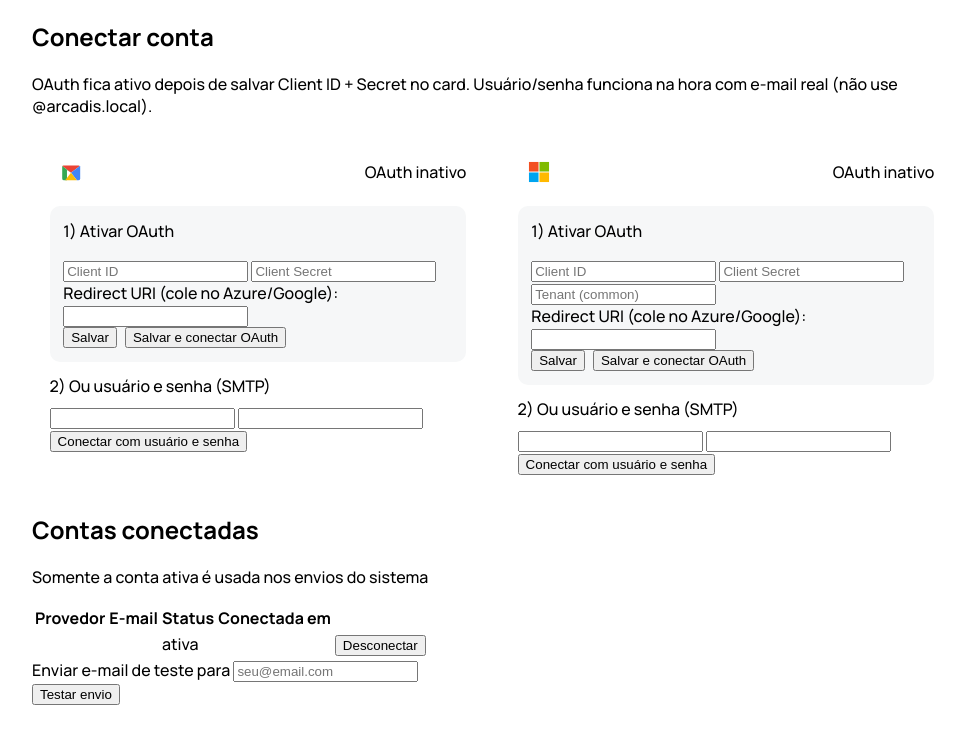
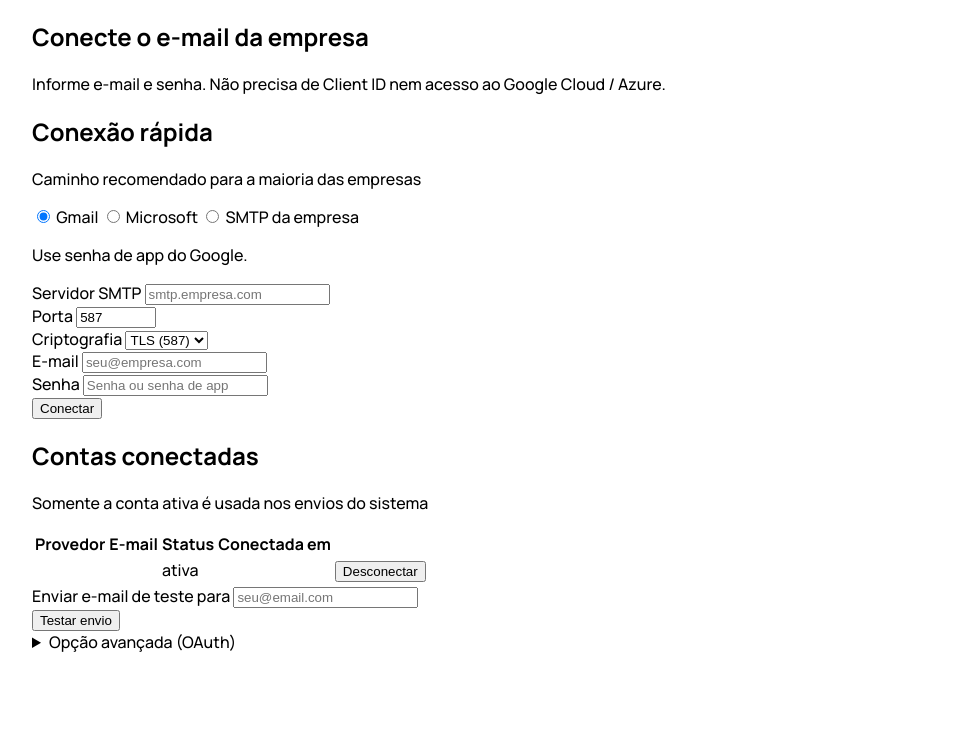
Before and after one commit to dancacarajas/corredornorte, a PHP site: the page made by app/Views/rh/email/index.php in a window 1280 px wide. Shown: the part 60-805 px from the top of the page, without its empty margins (148-1113 px from the left). After the commit the page ends 712 px from the top, so only its background shows below. Run offline with PHP 8.4, Linux system fonts and the light colour scheme; the template is opened without the code that fills it: most values are stand-ins (such as "Sample title", 1, 10 or a date in 2020); data that the repository does not hold is empty.

Commit message:
Simplifica a configuração de e-mail: SMTP primeiro, OAuth avançado.
Conexão rápida com Gmail, Microsoft ou SMTP corporativo sem Client ID.

Co-authored-by: Cursor <cursoragent@cursor.com>

```diff
--- a/app/Views/rh/email/index.php
+++ b/app/Views/rh/email/index.php
@@ -13,7 +13,7 @@ use App\Helpers\View;
 
 $msgs = [
     'conectado' => 'Conta conectada com sucesso.',
-    'smtp' => 'Conta conectada com usuário e senha (SMTP validado).',
+    'smtp' => 'Conta conectada com e-mail e senha (SMTP validado).',
     'desconectado' => 'Conta desconectada.',
     'ativa' => 'Conta definida como ativa para envios.',
     'teste' => 'E-mail de teste enviado.',
@@ -21,31 +21,40 @@ $msgs = [
     'config_microsoft' => 'Credenciais da Microsoft salvas. OAuth liberado.',
 ];
 
-$cards = [
+$oauthCards = [
     'gmail' => [
         'title' => 'Gmail',
         'subtitle' => 'Google Workspace / conta pessoal',
         'cfg' => $gmail,
-        'smtp' => $smtpGmail,
-        'oauth_label' => 'Conectar com Google (OAuth)',
+        'oauth_label' => 'Conectar com Google',
         'help' => 'Google Cloud Console → Credenciais OAuth (tipo Web) + Gmail API.',
-        'email_ph' => 'seu@gmail.com',
-        'pass_ph' => 'Senha de app do Google',
     ],
     'microsoft' => [
         'title' => 'Microsoft',
         'subtitle' => 'Outlook / Microsoft 365',
         'cfg' => $microsoft,
-        'smtp' => $smtpMicrosoft,
-        'oauth_label' => 'Conectar com Microsoft (OAuth)',
-        'help' => 'Recomendado: OAuth. Azure Portal → Registros de aplicativo → permissões Graph Mail.Send + User.Read + offline_access. Cole o Redirect URI abaixo.',
-        'email_ph' => 'seu@outlook.com ou @empresa.com',
-        'pass_ph' => 'Senha (muitas contas Microsoft bloqueiam SMTP)',
+        'oauth_label' => 'Conectar com Microsoft',
+        'help' => 'Azure Portal → Registros de aplicativo → Mail.Send + User.Read + offline_access.',
     ],
+];
+
+$hints = [
+    'gmail' => (string) (($smtpGmail['hint'] ?? '') ?: 'Use senha de app do Google.'),
+    'microsoft' => (string) (($smtpMicrosoft['hint'] ?? '') ?: 'Se a senha falhar, use SMTP da TI ou OAuth avançado.'),
+    'smtp' => 'Peça à TI: servidor, porta e criptografia. Não precisa de Client ID.',
 ];
 
 $smtpBloqueadoMs = is_string($flashErro ?? null)
     && (str_contains((string) $flashErro, '535') || str_contains((string) $flashErro, 'recusou usuário/senha'));
+
+$provedorLabel = static function (string $p): string {
+    return match ($p) {
+        'gmail' => 'Gmail',
+        'microsoft' => 'Microsoft',
+        'smtp' => 'SMTP empresa',
+        default => ucfirst($p),
+    };
+};
 ?>
 
 <?php if (!$dbOk): ?>
@@ -59,104 +68,87 @@ $smtpBloqueadoMs = is_string($flashErro ?? null)
     <div class="alert alert-danger">
         <?= View::e((string) $flashErro) ?>
         <?php if ($smtpBloqueadoMs): ?>
-            <div style="margin-top:.75rem;">
-                <a class="btn btn-primary btn-sm" href="#microsoft">Ir para OAuth Microsoft</a>
+            <div style="margin-top:.75rem;display:flex;gap:.5rem;flex-wrap:wrap;">
+                <a class="btn btn-secondary btn-sm" href="#conexao-rapida" onclick="document.getElementById('prov-smtp')?.click()">Usar SMTP da empresa</a>
+                <a class="btn btn-primary btn-sm" href="#oauth-avancado">Abrir OAuth avançado</a>
             </div>
         <?php endif; ?>
     </div>
 <?php endif; ?>
 
+<section class="card email-hero" id="conexao-rapida">
+    <div class="card-body">
+        <h2>Conecte o e-mail da empresa</h2>
+        <p>Informe e-mail e senha. Não precisa de Client ID nem acesso ao Google Cloud / Azure.</p>
+    </div>
+</section>
+
 <section class="card">
     <div class="card-header">
         <div>
-            <h2 class="card-title">Conectar conta</h2>
-            <p class="card-subtitle">
-                OAuth fica ativo depois de salvar Client ID + Secret no card.
-                Usuário/senha funciona na hora com e-mail real (não use @arcadis.local).
-            </p>
+            <h2 class="card-title">Conexão rápida</h2>
+            <p class="card-subtitle">Caminho recomendado para a maioria das empresas</p>
         </div>
     </div>
-    <div class="card-body" style="display:grid;gap:1rem;grid-template-columns:repeat(auto-fit,minmax(300px,1fr));">
-        <?php foreach ($cards as $key => $card): ?>
-            <?php
-            $cfg = $card['cfg'] ?? [];
-            $ready = $dbOk && !empty($cfg['configured']);
-            ?>
-            <div id="<?= View::e($key) ?>" style="border:1px solid var(--border);border-radius:12px;padding:1.1rem;display:flex;flex-direction:column;gap:.85rem;">
-                <div style="display:flex;align-items:center;justify-content:space-between;gap:.75rem;">
-                    <div style="display:flex;align-items:center;gap:.75rem;">
-                        <?php if ($key === 'gmail'): ?>
-                            <div style="width:42px;height:42px;border-radius:10px;background:#fff;border:1px solid var(--border);display:grid;place-items:center;">
-                                <svg width="22" height="22" viewBox="0 0 24 24" aria-hidden="true"><path fill="#EA4335" d="M12 12.7L2.4 5.4A2 2 0 0 1 4 5h16a2 2 0 0 1 1.6.4z"/><path fill="#34A853" d="M12 12.7L2.4 5.4V19a2 2 0 0 0 2 2h3.2V9.7z"/><path fill="#4285F4" d="M21.6 5.4L12 12.7l6.4 8.3H20a2 2 0 0 0 2-2V5.4z"/><path fill="#FBBC05" d="M12 12.7l6.4 8.3H5.6z"/></svg>
-                            </div>
-                        <?php else: ?>
-                            <div style="width:42px;height:42px;border-radius:10px;background:#fff;border:1px solid var(--border);display:grid;place-items:center;">
-                                <svg width="22" height="22" viewBox="0 0 23 23" aria-hidden="true">
-                                    <rect width="10" height="10" x="1" y="1" fill="#F25022"/>
-                                    <rect width="10" height="10" x="12" y="1" fill="#7FBA00"/>
-                                    <rect width="10" height="10" x="1" y="12" fill="#00A4EF"/>
-                                    <rect width="10" height="10" x="12" y="12" fill="#FFB900"/>
-                                </svg>
-                            </div>
-                        <?php endif; ?>
-                        <div>
-                            <div class="fw-700"><?= View::e($card['title']) ?></div>
-                            <div class="text-sm muted"><?= View::e($card['subtitle']) ?></div>
-                        </div>
-                    </div>
-                    <span class="pill <?= $ready ? 'pill-success' : 'pill-neutral' ?>">
-                        OAuth <?= $ready ? 'ativo' : 'inativo' ?>
-                    </span>
+    <div class="card-body">
+        <form method="post" action="/rh/email/conectar-smtp" class="form-grid" id="emailSmtpForm" style="gap:.7rem;max-width:560px;">
+            <div class="email-provider-tabs" role="radiogroup" aria-label="Tipo de conta">
+                <label class="is-active">
+                    <input type="radio" name="provedor" value="gmail" id="prov-gmail" checked <?= !$dbOk ? 'disabled' : '' ?>>
+                    Gmail
+                </label>
+                <label>
+                    <input type="radio" name="provedor" value="microsoft" id="prov-microsoft" <?= !$dbOk ? 'disabled' : '' ?>>
+                    Microsoft
+                </label>
+                <label>
+                    <input type="radio" name="provedor" value="smtp" id="prov-smtp" <?= !$dbOk ? 'disabled' : '' ?>>
+                    SMTP da empresa
+                </label>
+            </div>
+
+            <p class="email-hint" id="emailSmtpHint"><?= View::e($hints['gmail']) ?></p>
+
+            <div class="email-smtp-extra" id="emailSmtpExtra">
+                <div class="form-field">
+                    <label class="form-label" for="smtp_host">Servidor SMTP</label>
+                    <input class="form-control" id="smtp_host" name="smtp_host"
+                           placeholder="smtp.empresa.com" autocomplete="off" <?= !$dbOk ? 'disabled' : '' ?>>
                 </div>
-
-                <div style="background:var(--surface-2, #f6f7f8);border-radius:10px;padding:.85rem;display:flex;flex-direction:column;gap:.55rem;">
-                    <div class="fw-700 text-sm">1) Ativar OAuth</div>
-                    <div class="text-xs muted"><?= View::e($card['help']) ?></div>
-                    <form method="post" action="/rh/email/config" class="form-grid" style="gap:.55rem;">
-                        <input type="hidden" name="provedor" value="<?= View::e($key) ?>">
-                        <input type="hidden" name="redirect_uri" value="<?= View::e((string) ($cfg['redirect_uri'] ?? '')) ?>">
-                        <input class="form-control" name="client_id" required
-                               placeholder="Client ID"
-                               value="<?= View::e((string) ($cfg['client_id'] ?? '')) ?>"
-                               autocomplete="off" <?= !$dbOk ? 'disabled' : '' ?>>
-                        <input class="form-control" type="password" name="client_secret"
-                               placeholder="<?= !empty($cfg['client_secret']) ? 'Client Secret (deixe vazio para manter)' : 'Client Secret' ?>"
-                               autocomplete="new-password" <?= !$dbOk ? 'disabled' : '' ?> <?= empty($cfg['client_secret']) ? 'required' : '' ?>>
-                        <?php if ($key === 'microsoft'): ?>
-                            <input class="form-control" name="tenant"
-                                   value="<?= View::e((string) ($cfg['tenant'] ?? 'common')) ?>"
-                                   placeholder="Tenant (common)" <?= !$dbOk ? 'disabled' : '' ?>>
-                        <?php endif; ?>
-                        <div class="text-xs muted">Redirect URI (cole no Azure/Google):</div>
-                        <input class="form-control" value="<?= View::e((string) ($cfg['redirect_uri'] ?? '')) ?>" readonly>
-                        <div style="display:flex;gap:.5rem;flex-wrap:wrap;">
-                            <button class="btn btn-secondary" type="submit" name="conectar_agora" value="0" <?= !$dbOk ? 'disabled' : '' ?>>Salvar</button>
-                            <button class="btn btn-primary" type="submit" name="conectar_agora" value="1" <?= !$dbOk ? 'disabled' : '' ?>>
-                                <?= $ready ? View::e($card['oauth_label']) : 'Salvar e conectar OAuth' ?>
-                            </button>
-                        </div>
-                    </form>
-                    <?php if ($ready): ?>
-                        <a class="btn btn-ghost" href="/rh/email/conectar/<?= View::e($key) ?>">Abrir login <?= View::e($card['title']) ?></a>
-                    <?php endif; ?>
+                <div class="form-field">
+                    <label class="form-label" for="smtp_port">Porta</label>
+                    <input class="form-control" id="smtp_port" name="smtp_port" type="number" min="1" max="65535"
+                           value="587" <?= !$dbOk ? 'disabled' : '' ?>>
                 </div>
-
-                <div style="display:flex;flex-direction:column;gap:.55rem;">
-                    <div class="fw-700 text-sm">2) Ou usuário e senha (SMTP)</div>
-                    <form method="post" action="/rh/email/conectar-smtp" class="form-grid" style="gap:.55rem;">
-                        <input type="hidden" name="provedor" value="<?= View::e($key) ?>">
-                        <input class="form-control" type="email" name="email" required
-                               placeholder="<?= View::e($card['email_ph']) ?>" <?= !$dbOk ? 'disabled' : '' ?>>
-                        <input class="form-control" type="password" name="password" required
-                               placeholder="<?= View::e($card['pass_ph']) ?>" <?= !$dbOk ? 'disabled' : '' ?>>
-                        <button class="btn btn-secondary" type="submit" <?= !$dbOk ? 'disabled' : '' ?>>Conectar com usuário e senha</button>
-                        <?php if (!empty($card['smtp'])): ?>
-                            <div class="text-xs muted"><?= View::e((string) $card['smtp']['hint']) ?></div>
-                        <?php endif; ?>
-                    </form>
+                <div class="form-field">
+                    <label class="form-label" for="smtp_encryption">Criptografia</label>
+                    <select class="form-control" id="smtp_encryption" name="smtp_encryption" <?= !$dbOk ? 'disabled' : '' ?>>
+                        <option value="tls" selected>TLS (587)</option>
+                        <option value="ssl">SSL (465)</option>
+                        <option value="none">Nenhuma</option>
+                    </select>
                 </div>
             </div>
-        <?php endforeach; ?>
+
+            <div class="form-field">
+                <label class="form-label" for="email_smtp_email">E-mail</label>
+                <input class="form-control" id="email_smtp_email" type="email" name="email" required
+                       placeholder="seu@empresa.com" autocomplete="username" <?= !$dbOk ? 'disabled' : '' ?>>
+            </div>
+            <div class="form-field" id="smtpUserWrap" hidden>
+                <label class="form-label" for="smtp_user">Usuário SMTP (se diferente do e-mail)</label>
+                <input class="form-control" id="smtp_user" name="smtp_user"
+                       placeholder="Opcional" autocomplete="off" <?= !$dbOk ? 'disabled' : '' ?>>
+            </div>
+            <div class="form-field">
+                <label class="form-label" for="email_smtp_password">Senha</label>
+                <input class="form-control" id="email_smtp_password" type="password" name="password" required
+                       placeholder="Senha ou senha de app" autocomplete="current-password" <?= !$dbOk ? 'disabled' : '' ?>>
+            </div>
+            <div>
+                <button class="btn btn-primary" type="submit" <?= !$dbOk ? 'disabled' : '' ?>>Conectar</button>
+            </div>
+        </form>
     </div>
 </section>
 
@@ -170,7 +162,7 @@ $smtpBloqueadoMs = is_string($flashErro ?? null)
     <?php if ($contas === []): ?>
         <div class="empty-state">
             <h3>Nenhuma conta ainda</h3>
-            <p>Ative o OAuth com Client ID/Secret ou conecte com e-mail real + senha.</p>
+            <p>Informe e-mail e senha acima, ou o SMTP fornecido pela TI.</p>
         </div>
     <?php else: ?>
         <div class="table-wrap">
@@ -193,11 +185,12 @@ $smtpBloqueadoMs = is_string($flashErro ?? null)
                         'erro', 'expirado' => 'pill-danger',
                         default => 'pill-neutral',
                     };
+                    $modo = ((string) ($c['auth_mode'] ?? 'oauth')) === 'smtp' ? 'E-mail e senha' : 'OAuth';
                     ?>
                     <tr>
                         <td class="fw-700">
-                            <?= View::e(ucfirst((string) $c['provedor'])) ?>
-                            <div class="text-xs muted"><?= View::e(((string) ($c['auth_mode'] ?? 'oauth')) === 'smtp' ? 'Usuário/senha (SMTP)' : 'OAuth') ?></div>
+                            <?= View::e($provedorLabel((string) $c['provedor'])) ?>
+                            <div class="text-xs muted"><?= View::e($modo) ?></div>
                         </td>
                         <td>
                             <div class="fw-700"><?= View::e((string) $c['email']) ?></div>
@@ -256,3 +249,96 @@ $smtpBloqueadoMs = is_string($flashErro ?? null)
         </div>
     <?php endif; ?>
 </section>
+
+<details class="email-advanced" id="oauth-avancado">
+    <summary>
+        <span>Opção avançada (OAuth)</span>
+    </summary>
+    <div class="email-advanced-body">
+        <p class="text-sm muted" style="grid-column:1/-1;margin:0;">
+            Só use se a TI fornecer Client ID e Client Secret. A maioria das empresas não precisa disso.
+        </p>
+        <?php foreach ($oauthCards as $key => $card): ?>
+            <?php
+            $cfg = $card['cfg'] ?? [];
+            $ready = $dbOk && !empty($cfg['configured']);
+            ?>
+            <div class="email-oauth-card" id="oauth-<?= View::e($key) ?>">
+                <div class="email-oauth-card-head">
+                    <div>
+                        <div class="fw-700"><?= View::e($card['title']) ?></div>
+                        <div class="text-sm muted"><?= View::e($card['subtitle']) ?></div>
+                    </div>
+                    <span class="pill <?= $ready ? 'pill-success' : 'pill-neutral' ?>">
+                        OAuth <?= $ready ? 'ativo' : 'inativo' ?>
+                    </span>
+                </div>
+                <div class="text-xs muted"><?= View::e($card['help']) ?></div>
+                <form method="post" action="/rh/email/config" class="form-grid" style="gap:.55rem;">
+                    <input type="hidden" name="provedor" value="<?= View::e($key) ?>">
+                    <input type="hidden" name="redirect_uri" value="<?= View::e((string) ($cfg['redirect_uri'] ?? '')) ?>">
+                    <input class="form-control" name="client_id"
+                           placeholder="Client ID"
+                           value="<?= View::e((string) ($cfg['client_id'] ?? '')) ?>"
+                           autocomplete="off" <?= !$dbOk ? 'disabled' : '' ?>>
+                    <input class="form-control" type="password" name="client_secret"
+                           placeholder="<?= !empty($cfg['client_secret']) ? 'Client Secret (vazio = manter)' : 'Client Secret' ?>"
+                           autocomplete="new-password" <?= !$dbOk ? 'disabled' : '' ?>>
+                    <?php if ($key === 'microsoft'): ?>
+                        <input class="form-control" name="tenant"
+                               value="<?= View::e((string) ($cfg['tenant'] ?? 'common')) ?>"
+                               placeholder="Tenant (common)" <?= !$dbOk ? 'disabled' : '' ?>>
+                    <?php endif; ?>
+                    <div class="text-xs muted">Redirect URI (cole no Azure/Google):</div>
+                    <input class="form-control" value="<?= View::e((string) ($cfg['redirect_uri'] ?? '')) ?>" readonly>
+                    <div style="display:flex;gap:.5rem;flex-wrap:wrap;">
+                        <button class="btn btn-secondary" type="submit" name="conectar_agora" value="0" <?= !$dbOk ? 'disabled' : '' ?>>Salvar</button>
+                        <button class="btn btn-primary" type="submit" name="conectar_agora" value="1" <?= !$dbOk ? 'disabled' : '' ?>>
+                            <?= $ready ? View::e($card['oauth_label']) : 'Salvar e conectar' ?>
+                        </button>
+                    </div>
+                </form>
+                <?php if ($ready): ?>
+                    <a class="btn btn-ghost" href="/rh/email/conectar/<?= View::e($key) ?>">Abrir login <?= View::e($card['title']) ?></a>
+                <?php endif; ?>
+            </div>
+        <?php endforeach; ?>
+    </div>
+</details>
+
+<script>
+(function () {
+    const hints = <?= json_encode($hints, JSON_UNESCAPED_UNICODE) ?>;
+    const form = document.getElementById('emailSmtpForm');
+    if (!form) return;
+    const hintEl = document.getElementById('emailSmtpHint');
+    const extra = document.getElementById('emailSmtpExtra');
+    const userWrap = document.getElementById('smtpUserWrap');
+    const tabs = form.querySelectorAll('.email-provider-tabs label');
+    const host = document.getElementById('smtp_host');
+
+    function sync() {
+        const checked = form.querySelector('input[name="provedor"]:checked');
+        const value = checked ? checked.value : 'gmail';
+        tabs.forEach((lab) => {
+            const input = lab.querySelector('input');
+            lab.classList.toggle('is-active', !!(input && input.checked));
+        });
+        if (hintEl) hintEl.textContent = hints[value] || '';
+        const custom = value === 'smtp';
+        if (extra) extra.classList.toggle('is-open', custom);
+        if (userWrap) userWrap.hidden = !custom;
+        if (host) host.required = custom;
+    }
+
+    form.querySelectorAll('input[name="provedor"]').forEach((el) => {
+        el.addEventListener('change', sync);
+    });
+    sync();
+
+    if (window.location.hash === '#oauth-avancado') {
+        const adv = document.getElementById('oauth-avancado');
+        if (adv) adv.open = true;
+    }
+})();
+</script>
```
Also changed, not shown: app/Controllers/Rh/EmailContaController.php (+6 -1 lines), app/Install/Installer.php (+16 -2 lines), app/Services/EmailOAuth/EmailAccountService.php (+70 -27 lines), public/assets/css/email.css (added).
